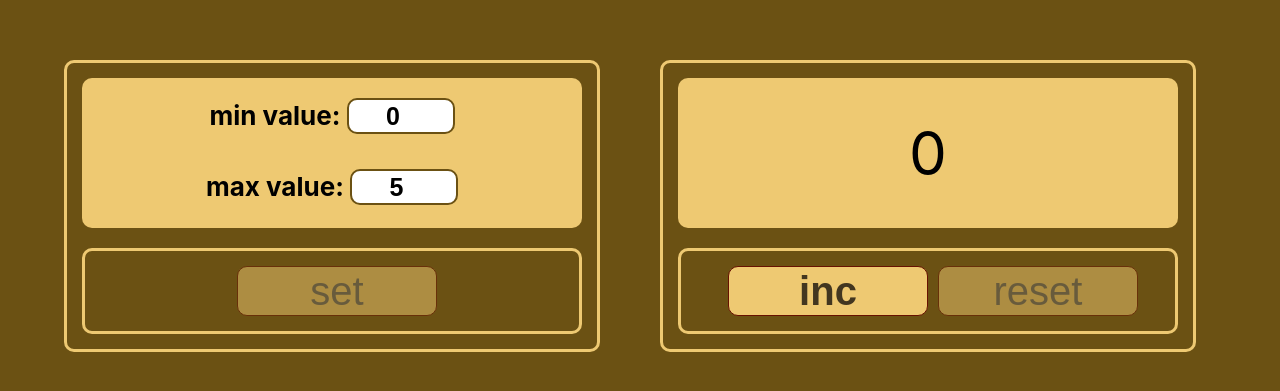
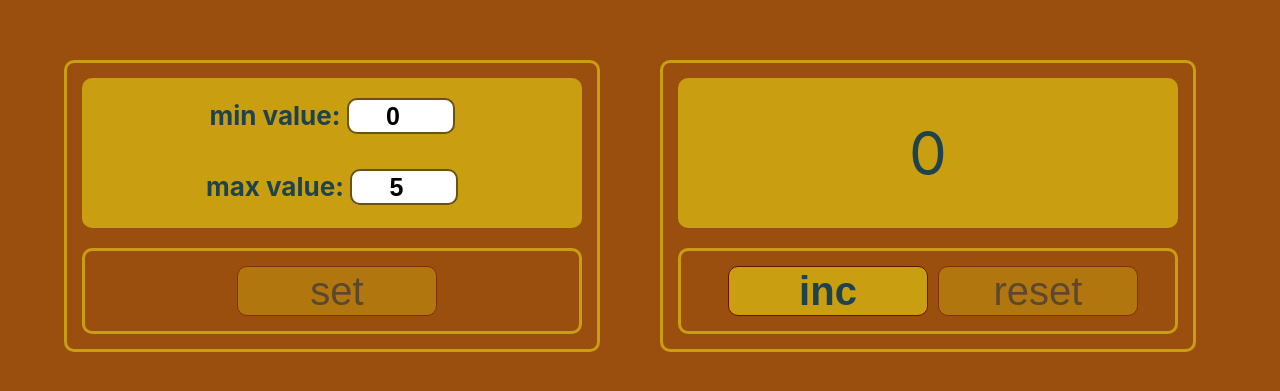
Before and after one commit to maria-batskalevich/counter, a React (Create React App) app: page / in a window 1280 px wide. Shown: the part 199-590 px from the top of the page. Built offline with nearby package versions, Linux system fonts and the light colour scheme.

Commit message:
change colors

```diff
--- a/src/App.module.scss
+++ b/src/App.module.scss
@@ -1,5 +1,6 @@
 body {
-  background-color: #6B5113;
+  background-color: #9B4F0F;
+  color: #1E434C;
 }
 
 .app {
@@ -18,7 +19,7 @@ body {
 }
 
 .tableWrapper {
-  border: #EEC972 3px solid;
+  border: #C99E10 3px solid;
   border-radius: 10px;
   padding: 15px;
   width: 500px;
@@ -29,7 +30,7 @@ body {
   display: flex;
   justify-content: center;
   text-align: center;
-  background-color: #EEC972;
+  background-color: #C99E10;
   border-radius: 10px;
   height: 150px;
   line-height: 150px;
@@ -40,7 +41,7 @@ body {
 .buttons {
   display: flex;
   justify-content: center;
-  border: #EEC972 3px solid;
+  border: #C99E10 3px solid;
   border-radius: 10px;
   padding: 15px;
 }
@@ -52,9 +53,9 @@ body {
   border: 1px solid #671101;
   border-radius: 10px;
   margin-left: 10px;
-  background-color: #EEC972;
+  background-color: #C99E10;
   font-size: 40px;
-  color: #423620;
+  color: #1E434C;
   font-weight: bold;
 }
 
@@ -65,13 +66,13 @@ body {
   border: 1px solid #671101;
   border-radius: 10px;
   margin-left: 10px;
-  background-color: #EEC972;
+  background-color: #C99E10;
   font-size: 40px;
-  color: #666666;
+  color: #1E434C;
 }
 
 .input {
-  background-color: #EEC972;
+  background-color: #C99E10;
   text-align: center;
   border-radius: 10px;
   margin-bottom: 20px;
@@ -114,7 +115,7 @@ input {
   margin: 20px auto 20px auto;
   background-color: darkcyan;
   font-size: 100px;
-  color: #8b3d4b;
+  color: #8d230f;
 }
 
 .tableDisabled {
@@ -134,14 +135,14 @@ input {
 .textError {
   font-weight: bold;
   font-size: 30px;
-  color: #8b3d4b;
+  color: #8d230f;
 }
 
 .inputError {
   width: 100px;
   height: 30px;
   border: 2px solid dimgray;
-  background-color: #8b3d4b;
+  background-color: #8d230f;
   border-radius: 5px;
   margin-left: 10px;
   text-align: center;
```
